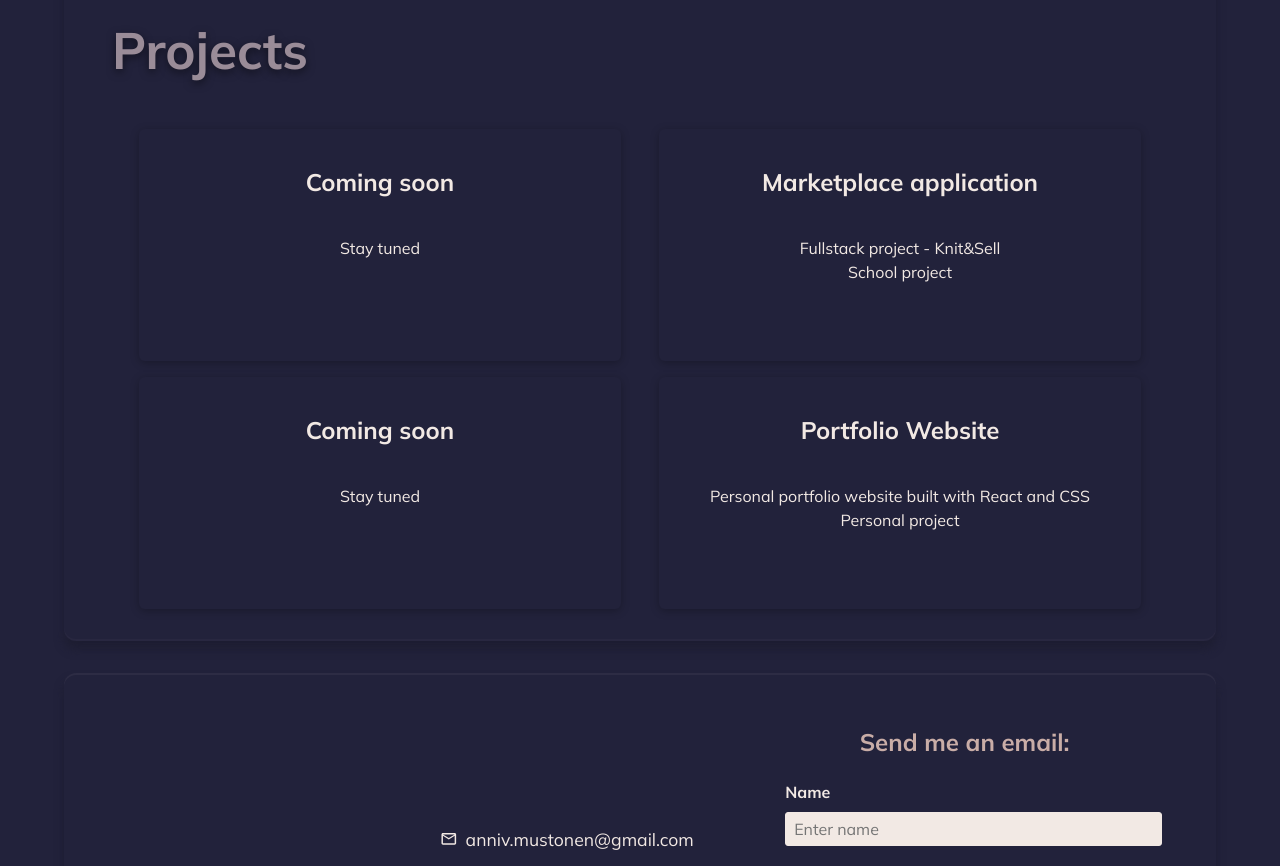
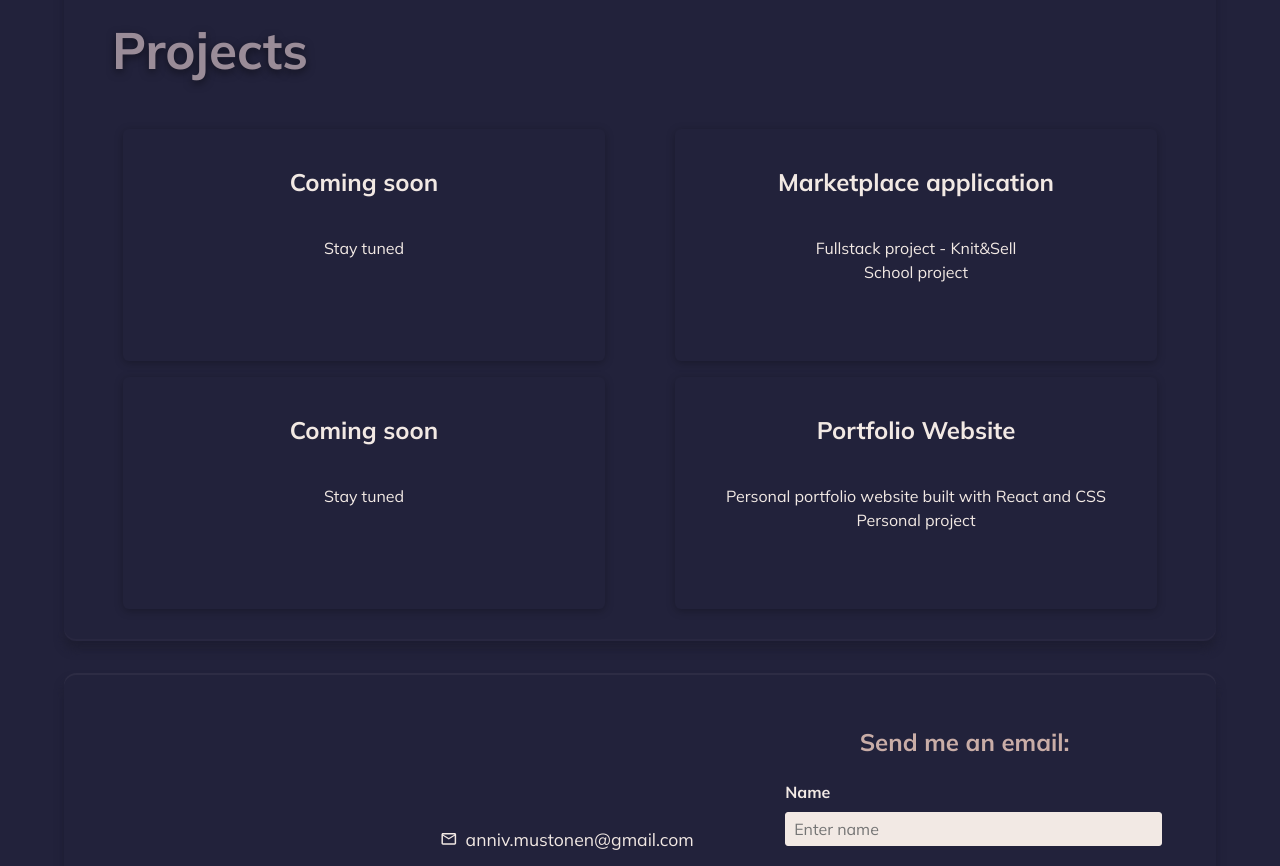
Before and after one commit to annivm/Portfolio-Website, a React (Vite) app in the folder frontend/: page / in a window 1280 px wide. Shown: the part 1500-2366 px from the top of the page. Built offline with nearby package versions, Linux system fonts and the light colour scheme.

Commit message:
removed padding

```diff
--- a/frontend/src/components/Projects/Projects.css
+++ b/frontend/src/components/Projects/Projects.css
@@ -7,5 +7,4 @@
   justify-content: space-around;
   align-items: flex-start;
   gap: 1em;
-  padding: 0 2em 0 2em;
 }
```
